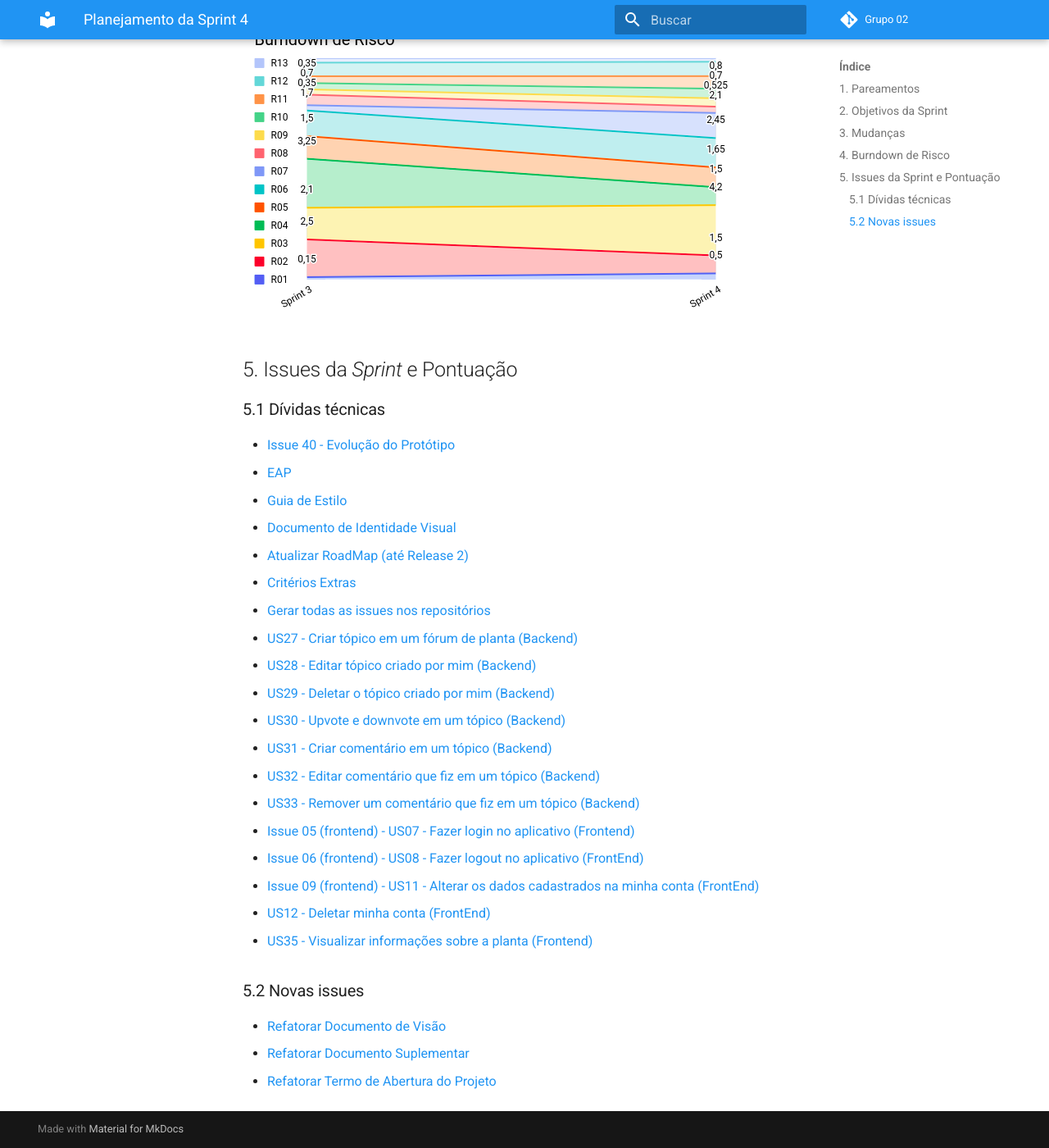
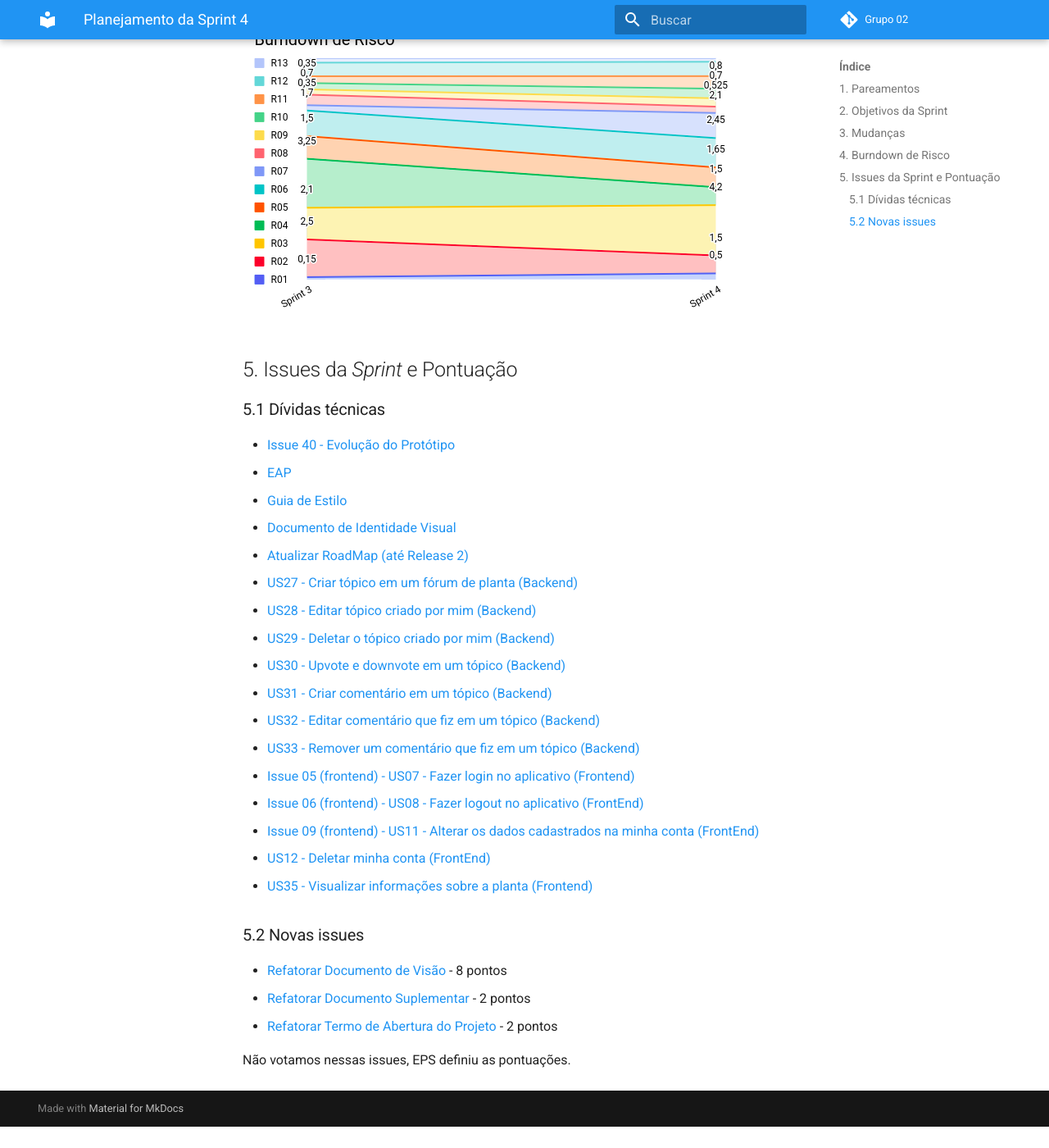
Before and after one commit to fga-eps-mds/2020.1-GaiaDex-wiki, an MkDocs documentation site: the page built from docs/sprints/sprint4/planning.md, in a window 1280 px wide and 1400 px high, scrolled down 1532 px. Shown: the whole window at 82% size. Built offline with MkDocs 1.6.1 and Material for MkDocs 9.7.7, drawn with Linux system fonts in a browser that asks for light colours; comment, search, counter and statistics services are not loaded; old or Windows-style settings are respelled for this version of MkDocs; after the commit the page ends 2906 px from its top, so only the background shows below that; some of the changed text lies outside the part shown.

Commit message:
Finish review sprint 3 and planning sprint 4

```diff
--- a/docs/sprints/sprint4/planning.md
+++ b/docs/sprints/sprint4/planning.md
@@ -56,8 +56,6 @@ Paralelamente a isto, haverá o trabalho em issues de dívidas técnicas.
 * [Guia de Estilo](#)
 * [Documento de Identidade Visual](#)
 * [Atualizar RoadMap (até Release 2)](#)
-* [Critérios Extras](#)
-* [Gerar todas as issues nos repositórios](#)
 * [US27 - Criar tópico em um fórum de planta (Backend)](#)
 * [US28 - Editar tópico criado por mim (Backend)](#)
 * [US29 - Deletar o tópico criado por mim (Backend)](#)
@@ -73,6 +71,8 @@ Paralelamente a isto, haverá o trabalho em issues de dívidas técnicas.
 
 ### 5.2 Novas issues
 
-* [Refatorar Documento de Visão](#)
-* [Refatorar Documento Suplementar](#)
-* [Refatorar Termo de Abertura do Projeto](#)
+* [Refatorar Documento de Visão](#) - 8 pontos
+* [Refatorar Documento Suplementar](#) - 2 pontos
+* [Refatorar Termo de Abertura do Projeto](#) - 2 pontos
+
+Não votamos nessas issues, EPS definiu as pontuações.
```
Also changed, not shown: other parts of docs/sprints/sprint4/planning.md (+5 -5 lines), docs/sprints/sprint3/results.md (+24 -24 lines), docs/sprints/sprint3/img/burndown_sprint3.png (added), docs/sprints/sprint3/img/knowledge_box.png (added), docs/sprints/sprint3/img/velocity.png (added).
